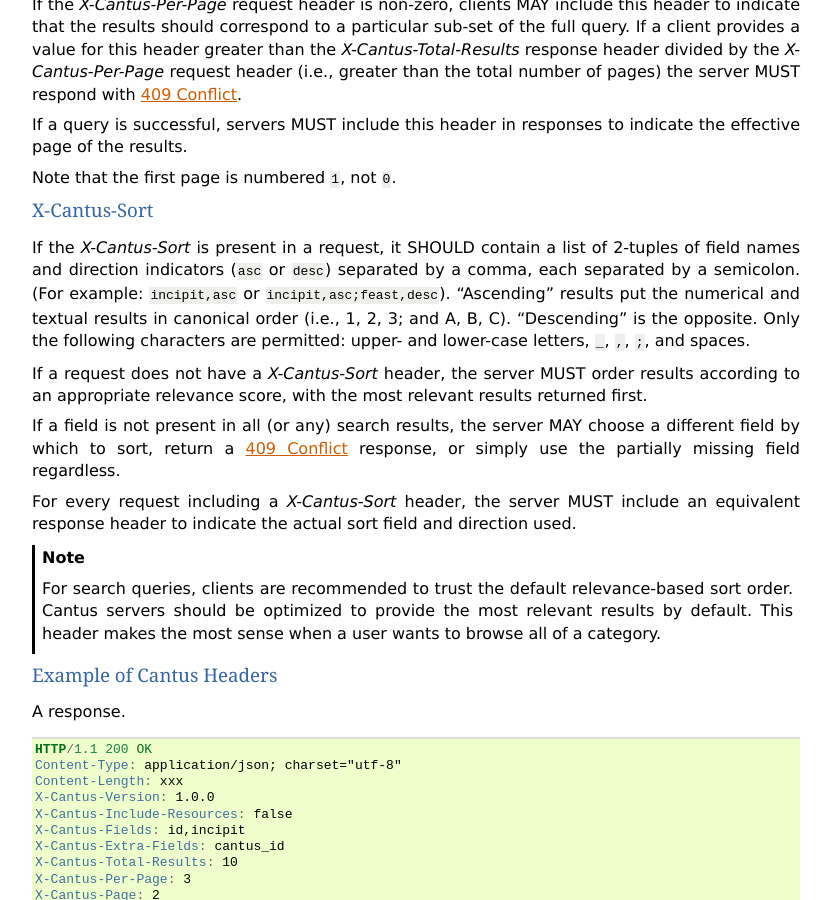
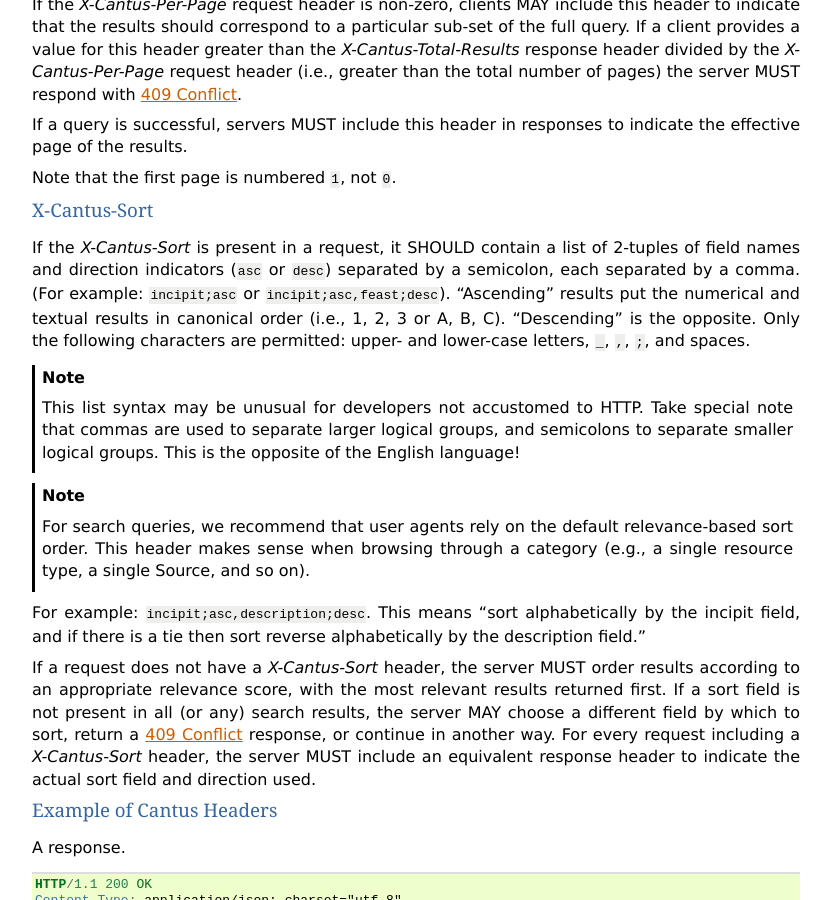
Before and after one commit to CANTUS-Project/api, a Sphinx documentation site: the page built from source/http_headers.rst, in a window 1280 px wide and 900 px high, scrolled down 5395 px. Shown: the whole window, without its empty margins (48-880 px from the left). Built offline with Sphinx 7.4.7, drawn with Linux system fonts in a browser that asks for light colours.

Commit message:
Use HTTP-compliant header values for "sort" functionality
Closes #14

```diff
--- a/source/http_headers.rst
+++ b/source/http_headers.rst
@@ -352,25 +352,29 @@ X-Cantus-Sort
 ^^^^^^^^^^^^^
 
 If the :http:header:`X-Cantus-Sort` is present in a request, it SHOULD contain a list of 2-tuples of
-field names and direction indicators (``asc`` or ``desc``) separated by a comma, each separated by a
-semicolon. (For example: ``incipit,asc`` or ``incipit,asc;feast,desc``). "Ascending" results put the
-numerical and textual results in canonical order (i.e., 1, 2, 3; and A, B, C). "Descending" is the
+field names and direction indicators (``asc`` or ``desc``) separated by a semicolon, each separated
+by a comma. (For example: ``incipit;asc`` or ``incipit;asc,feast;desc``). "Ascending" results put the
+numerical and textual results in canonical order (i.e., 1, 2, 3 or A, B, C). "Descending" is the
 opposite. Only the following characters are permitted: upper- and lower-case letters, ``_``, ``,``,
 ``;``, and spaces.
 
+.. note:: This list syntax may be unusual for developers not accustomed to HTTP. Take special note
+    that commas are used to separate larger logical groups, and semicolons to separate smaller
+    logical groups. This is the opposite of the English language!
+
+.. note:: For search queries, we recommend that user agents rely on the default relevance-based sort
+    order. This header makes sense when browsing through a category (e.g., a single resource type,
+    a single Source, and so on).
+
+For example: ``incipit;asc,description;desc``. This means "sort alphabetically by the incipit field,
+and if there is a tie then sort reverse alphabetically by the description field."
+
 If a request does not have a :http:header:`X-Cantus-Sort` header, the server MUST order results
-according to an appropriate relevance score, with the most relevant results returned first.
-
-If a field is not present in all (or any) search results, the server MAY choose a different field by
-which to sort, return a `409 Conflict <https://tools.ietf.org/html/rfc7231#section-6.5.8>`_
-response, or simply use the partially missing field regardless.
-
-For every request including a :http:header:`X-Cantus-Sort` header, the server MUST include an
-equivalent response header to indicate the actual sort field and direction used.
-
-.. note:: For search queries, clients are recommended to trust the default relevance-based sort
-    order. Cantus servers should be optimized to provide the most relevant results by default. This
-    header makes the most sense when a user wants to browse all of a category.
+according to an appropriate relevance score, with the most relevant results returned first. If a
+sort field is not present in all (or any) search results, the server MAY choose a different field
+by which to sort, return a :http:statuscode:`409` response, or continue in another way. For every
+request including a :http:header:`X-Cantus-Sort` header, the server MUST include an equivalent
+response header to indicate the actual sort field and direction used.
 
 .. _`cantus header example`:
 
```
